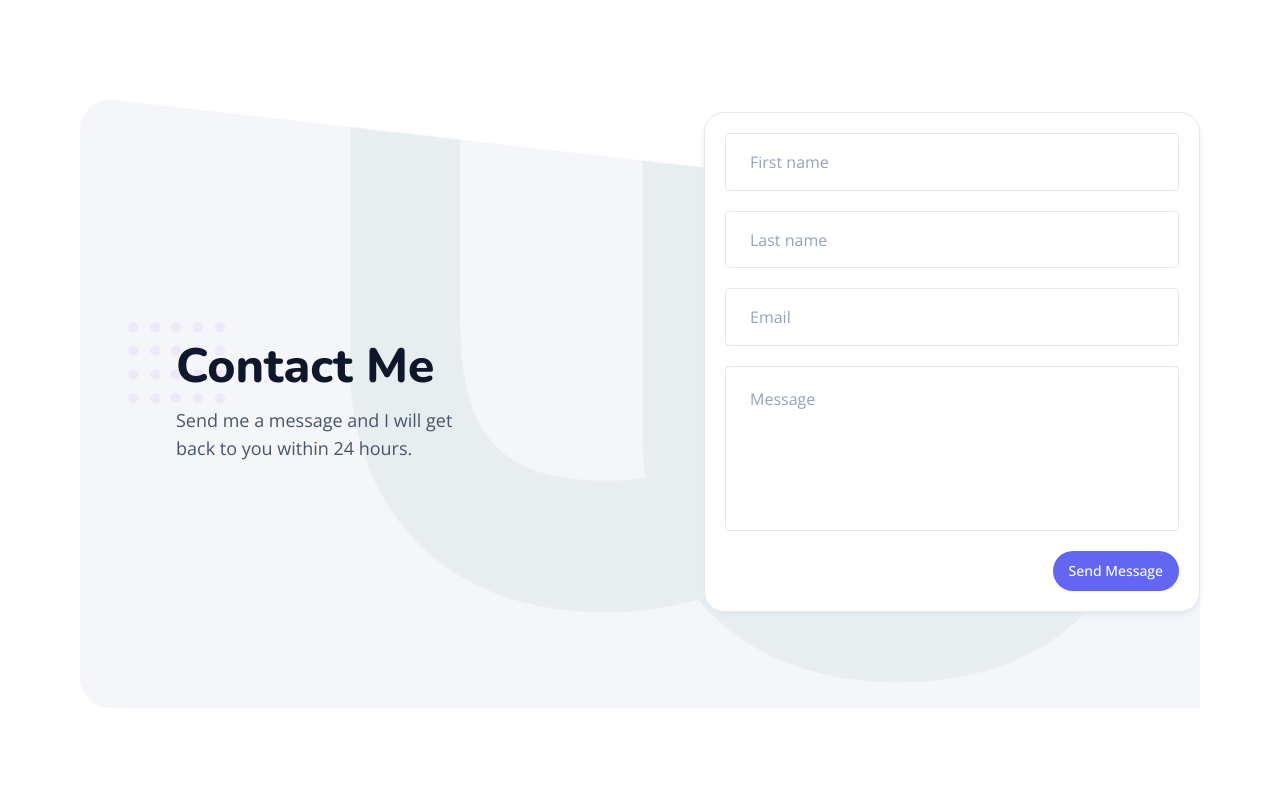
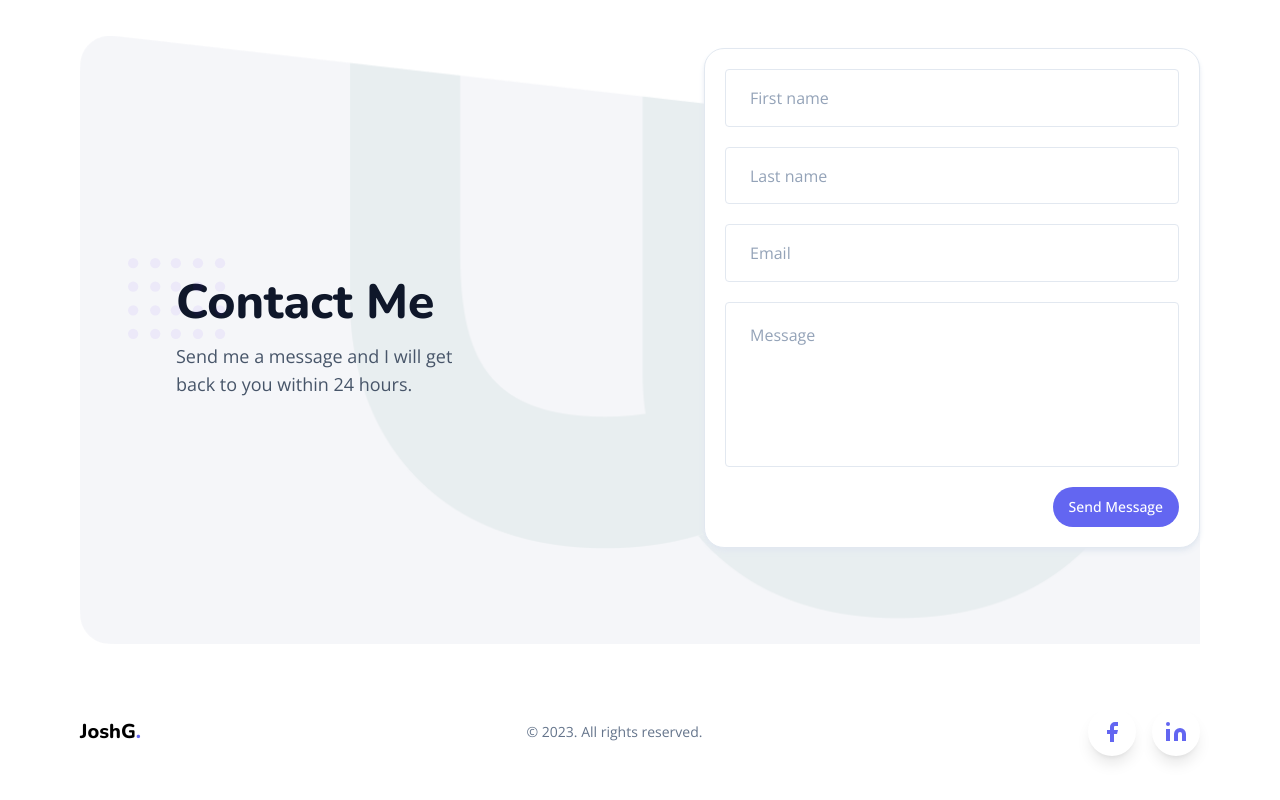
Before and after one commit to jsvelte/joshuagalit.com, a Next.js app in the folder frontend/: page / in a window 1280 px wide. Shown: the part 8263-9063 px from the top of the page. Built offline with nearby package versions, Linux system fonts and the light colour scheme.

Commit message:
JG-14 - [Markup] Create Footer (#14)
Co-authored-by: acatzk <joshuaimalay@gmail.com>

```diff
--- /dev/null
+++ b/frontend/src/components/organisms/footer/index.tsx
@@ -0,0 +1,45 @@
+import React, { FC } from 'react'
+import { Facebook, Linkedin } from 'lucide-react'
+
+import { cn } from '~/utils/cn'
+import { nunito } from '~/utils/font'
+
+const Footer: FC<Record<string, unknown>> = (): JSX.Element => {
+  return (
+    <footer data-aos="fade-up" data-aos-offset="0">
+      <div className="mx-auto w-full max-w-6xl px-4 pb-10">
+        <div className="flex flex-col items-center justify-between gap-y-5 lg:flex-row">
+          {/* logo */}
+          <a href="#" className="outline-indigo-500">
+            <span className={cn(nunito.className, 'font-extrabold sm:text-xl')}>
+              JoshG<span className="text-indigo-500">.</span>
+            </span>
+          </a>
+          {/* copyright */}
+          <p className="text-sm text-slate-500">&copy; 2023. All rights reserved.</p>
+          {/* social icons */}
+          <div className="text-orange flex gap-x-4 text-lg">
+            <a
+              href="https://www.facebook.com/acatzk"
+              target="_blank"
+              rel="noreferrer"
+              className="rounded-full bg-white p-3 shadow-lg transition-colors duration-1000 hover:shadow-xl dark:bg-slate-800"
+            >
+              <Facebook fill="#6366f1" strokeWidth={0} />
+            </a>
+            <a
+              href="https://www.linkedin.com/in/joshua-galit-7b6b84200/"
+              target="_blank"
+              rel="noreferrer"
+              className="rounded-full bg-white p-3 shadow-lg transition-colors duration-1000 hover:shadow-xl dark:bg-slate-800"
+            >
+              <Linkedin fill="#6366f1" strokeWidth={0} />
+            </a>
+          </div>
+        </div>
+      </div>
+    </footer>
+  )
+}
+
+export default Footer
--- a/frontend/src/components/templates/contact-section/index.tsx
+++ b/frontend/src/components/templates/contact-section/index.tsx
@@ -1,11 +1,12 @@
 import React, { FC } from 'react'
+
+import { cn } from '~/utils/cn'
 import { Button } from '~/components/atoms/button'
 import SectionTitle from '~/components/molecules/section-title'
-import { cn } from '~/utils/cn'
 
 const ContactSection: FC<Record<string, unknown>> = (): JSX.Element => {
   return (
-    <section id="contact" className="section">
+    <section id="contact" className="mx-auto w-full max-w-6xl px-4 py-16">
       <div
         className="flex min-h-[600px] flex-col bg-contact bg-cover bg-no-repeat py-24 dark:bg-none lg:flex-row lg:gap-x-[74px]"
         data-aos="zoom"
--- a/frontend/src/pages/_document.tsx
+++ b/frontend/src/pages/_document.tsx
@@ -5,7 +5,7 @@ const Document = (): JSX.Element => {
   return (
     <Html className="scroll-smooth">
       <Head>
-        <link rel="icon" href="/favicon.ico" />
+        <link rel="icon" href="/logo.png" />
         <meta httpEquiv="Content-Type" content="text/html; charset=utf-8" />
       </Head>
       <body>
--- a/frontend/src/pages/index.tsx
+++ b/frontend/src/pages/index.tsx
@@ -2,6 +2,7 @@ import React from 'react'
 import type { NextPage } from 'next'
 
 import Layout from '~/components/templates/layout'
+import Footer from '~/components/organisms/footer'
 import { Separator } from '~/components/atoms/separator'
 import HeroSection from '~/components/templates/hero-section'
 import BlogSection from '~/components/templates/blog-section'
@@ -27,6 +28,7 @@ const Index: NextPage = (): JSX.Element => {
       <BlogSection />
       <TestimonialSection />
       <ContactSection />
+      <Footer />
     </Layout>
   )
 }
```
Also changed, not shown: frontend/public/logo.png (added).
